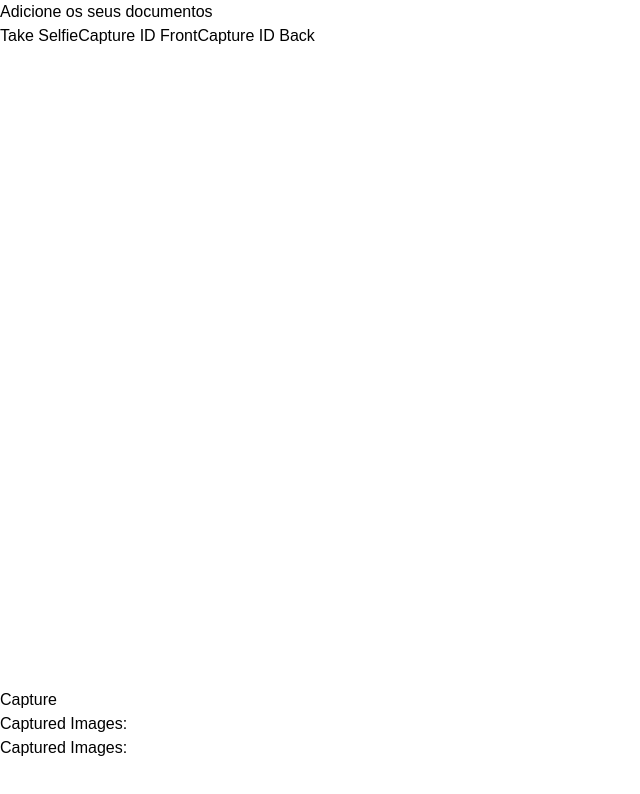
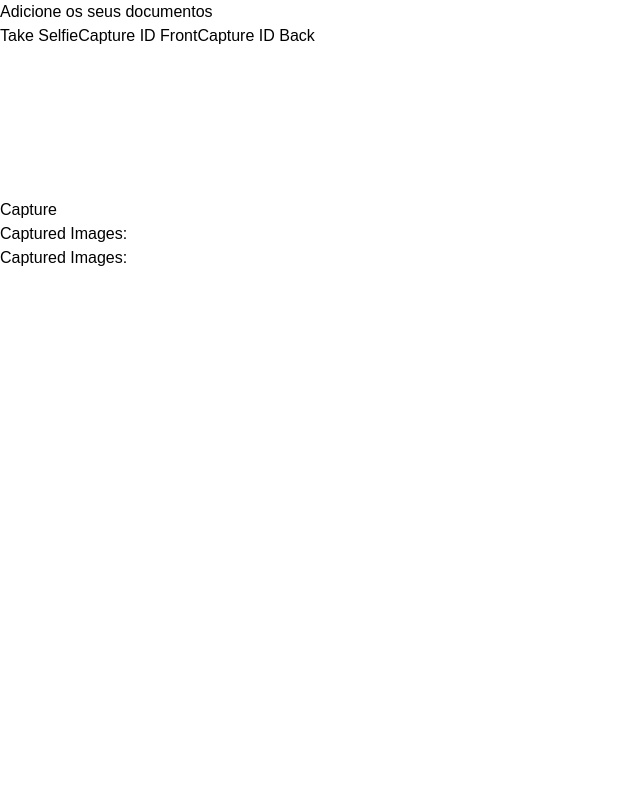
Before and after one commit to claudi-tm/nexuspay-id-api, a Next.js app: page / in a window 1280 px wide. Both pictures are taken after a click on the button "Take Selfie". Shown: the top 794 px of the page, without its empty margins (0-640 px from the left). Built offline with nearby package versions, Linux system fonts and the light colour scheme; no server answers.

Commit message:
teste again

```diff
--- a/src/app/page.tsx
+++ b/src/app/page.tsx
@@ -51,14 +51,14 @@ const Home = () => {
 
           {currentCapture && (
             <div>
-              <div className={`webcam-container border border-red-600 ${facingMode === "user" ? "rounded-full flex items-center justify-center w-12" : ""}`}>
+              <div className={` border border-red-600 h-52 w-52  ${facingMode === "user" ? "rounded-full flex items-center justify-center " : ""}`}>
                 <Webcam
                   audio={false}
                   ref={webcamRef}
                   screenshotFormat="image/png"
                   mirrored={facingMode === 'user'}
-                  width="100%"
-                  height="100%"
+                  // width="100%"
+                  // height="100%"
                   videoConstraints={{ facingMode }}
                 />
               </div>
```
